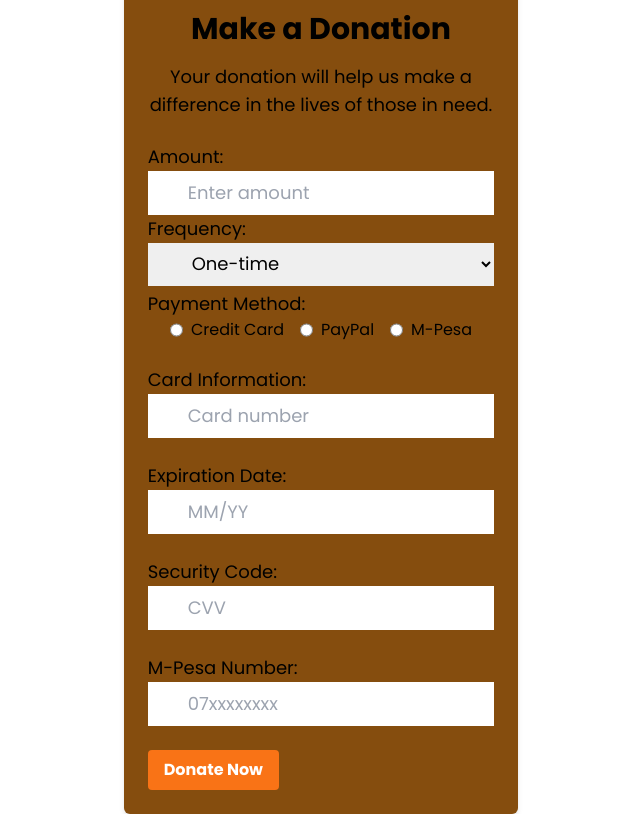
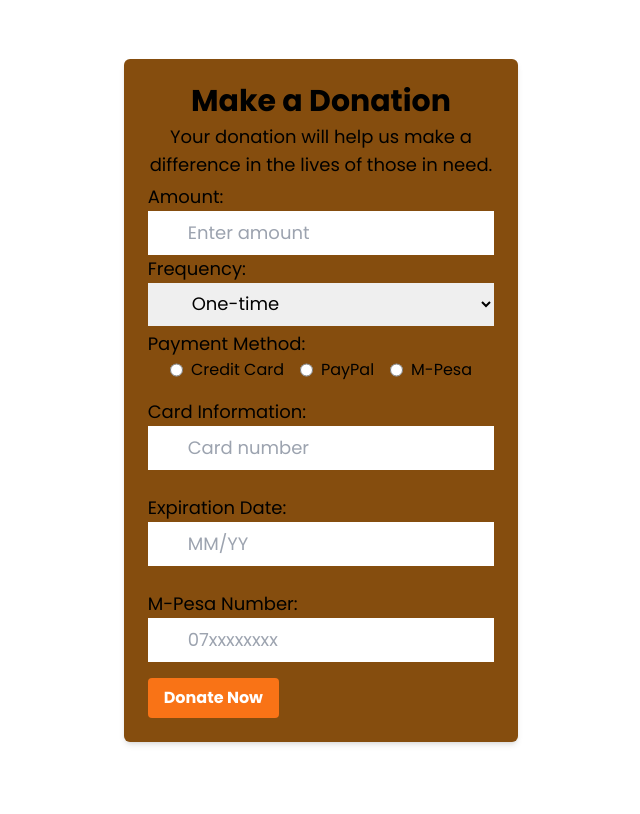
Before and after one commit to kanyi9/foodbridge-project, a React (Create React App) app: page /donation in a window 1280 px wide. Shown: the whole page, without its empty margins (319-959 px from the left). Built offline with nearby package versions, Linux system fonts and the light colour scheme.

Commit message:
adds updated donate page

```diff
--- a/src/components/DonationPage.jsx
+++ b/src/components/DonationPage.jsx
@@ -8,8 +8,8 @@ const DonationPage = () => {
   return (
     <div className="container mx-auto p-4 pt-6 md:p-6 lg:p-12 flex justify-center items-center h-screen">
       <div className="  bg-yellow-800 shadow-md rounded-md p-6 w-full md:w-1/2 lg:w-1/3">
-        <h1 className="text-3xl font-bold mb-4 text-center textcolor-white">Make a Donation</h1>
-        <p className="text-lg mb-6 text-center">Your donation will help us make a difference in the lives of those in need.</p>
+        <h1 className="text-3xl font-bold mb-1 text-center textcolor-white">Make a Donation</h1>
+        <p className="text-lg mb-1 text-center">Your donation will help us make a difference in the lives of those in need.</p>
         <form>
           <div className="flex flex-wrap mb-1 justify-center">
             <label className="block w-full md:w-1/1 mb-2 md:mb-0">
@@ -29,7 +29,7 @@ const DonationPage = () => {
               </select>
             </label>
           </div>
-          <div className="flex flex-wrap mb-4 justify-center">
+          <div className="flex flex-wrap mb-2 justify-center">
             <label className="block w-full mb-2">
               <span className="text-lg">Payment Method:</span>
               <div className="flex justify-center">
@@ -77,17 +77,8 @@ const DonationPage = () => {
               />
             </label>
           </div>
-          <div className="flex flex-wrap mb-4 justify-center">
-            <label className="block w-full mb-2">
-              <span className="text-lg">Security Code:</span>
-              <input
-                type="text"
-                className="w-full p-2 pl-10 text-lg"
-                placeholder="CVV"
-              />
-            </label>
-          </div>
-          <div className="flex flex-wrap mb-4 justify-center">
+
+          <div className="flex flex-wrap mb-2 justify-center">
             <label className="block w-full mb-2">
               <span className="text-lg">M-Pesa Number:</span>
               <input
```
